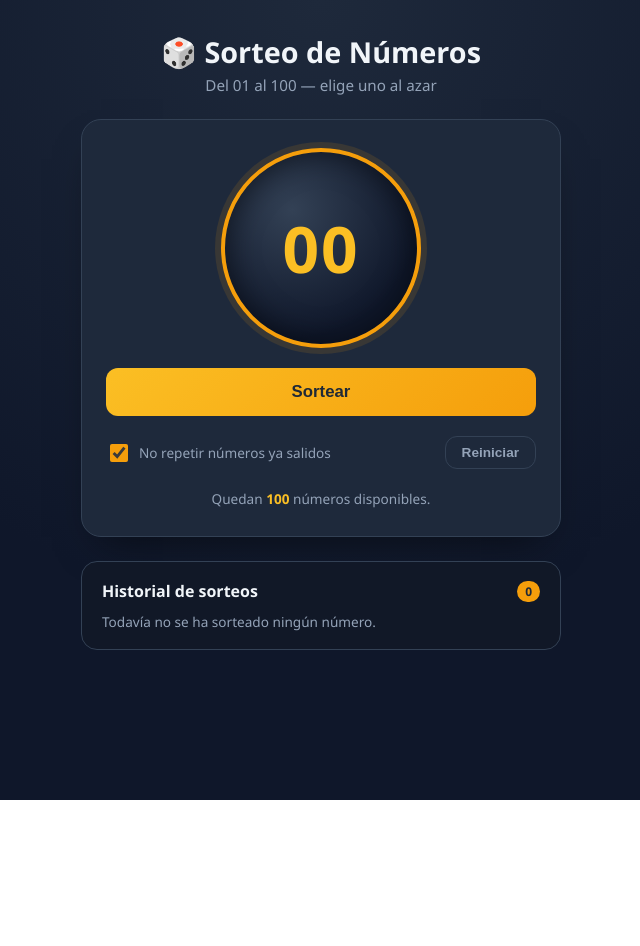
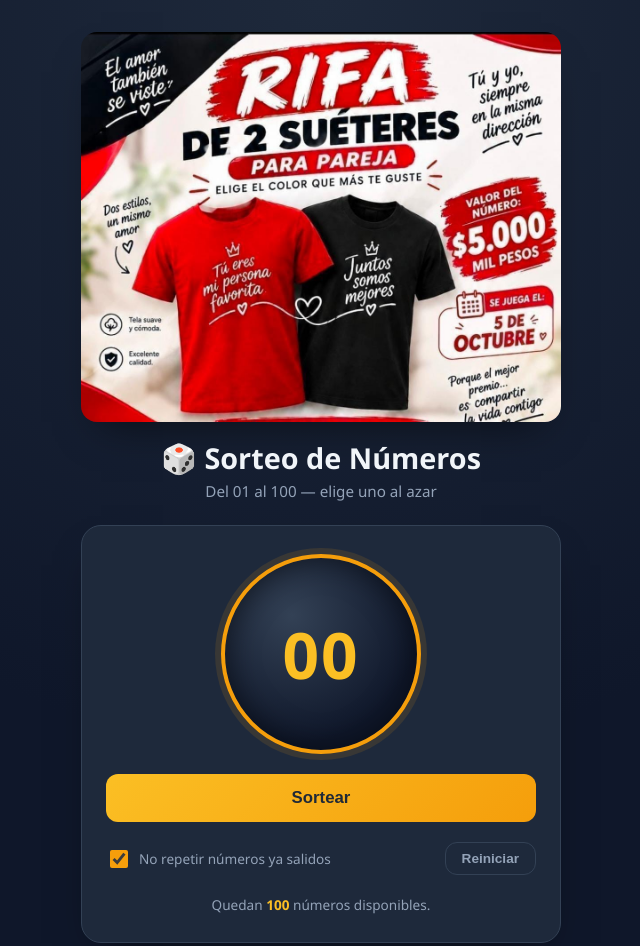
Before and after one commit to Musico2020/SORTEOS, a plain HTML site: page index.html in a window 1280 px wide. Shown: the top 946 px of the page, without its empty margins (319-959 px from the left). Before the commit the page ends 800 px from the top, so only its background shows below. Drawn offline with Linux system fonts and the light colour scheme.

Commit message:
Add cropped raffle banner image to header
Crops the original poster to the promotional section only,
excluding the numbers grid, and displays it above the draw tool.

Co-Authored-By: Claude Sonnet 5 <noreply@anthropic.com>

```diff
--- a/index.html
+++ b/index.html
@@ -9,6 +9,7 @@
 <body>
   <div class="app">
     <header class="app__header">
+      <img class="rifa-banner" src="rifa-banner.jpg" alt="Rifa de 2 suéteres para pareja">
       <h1>🎲 Sorteo de Números</h1>
       <p class="app__subtitle">Del 01 al 100 — elige uno al azar</p>
     </header>
--- a/style.css
+++ b/style.css
@@ -37,6 +37,15 @@ body {
 
 .app__header {
   text-align: center;
+}
+
+.rifa-banner {
+  width: 100%;
+  max-width: 480px;
+  border-radius: 16px;
+  display: block;
+  margin: 0 auto 16px;
+  box-shadow: 0 20px 40px -20px rgba(0, 0, 0, 0.6);
 }
 
 .app__header h1 {
```
Also changed, not shown: rifa-banner.jpg (added).
